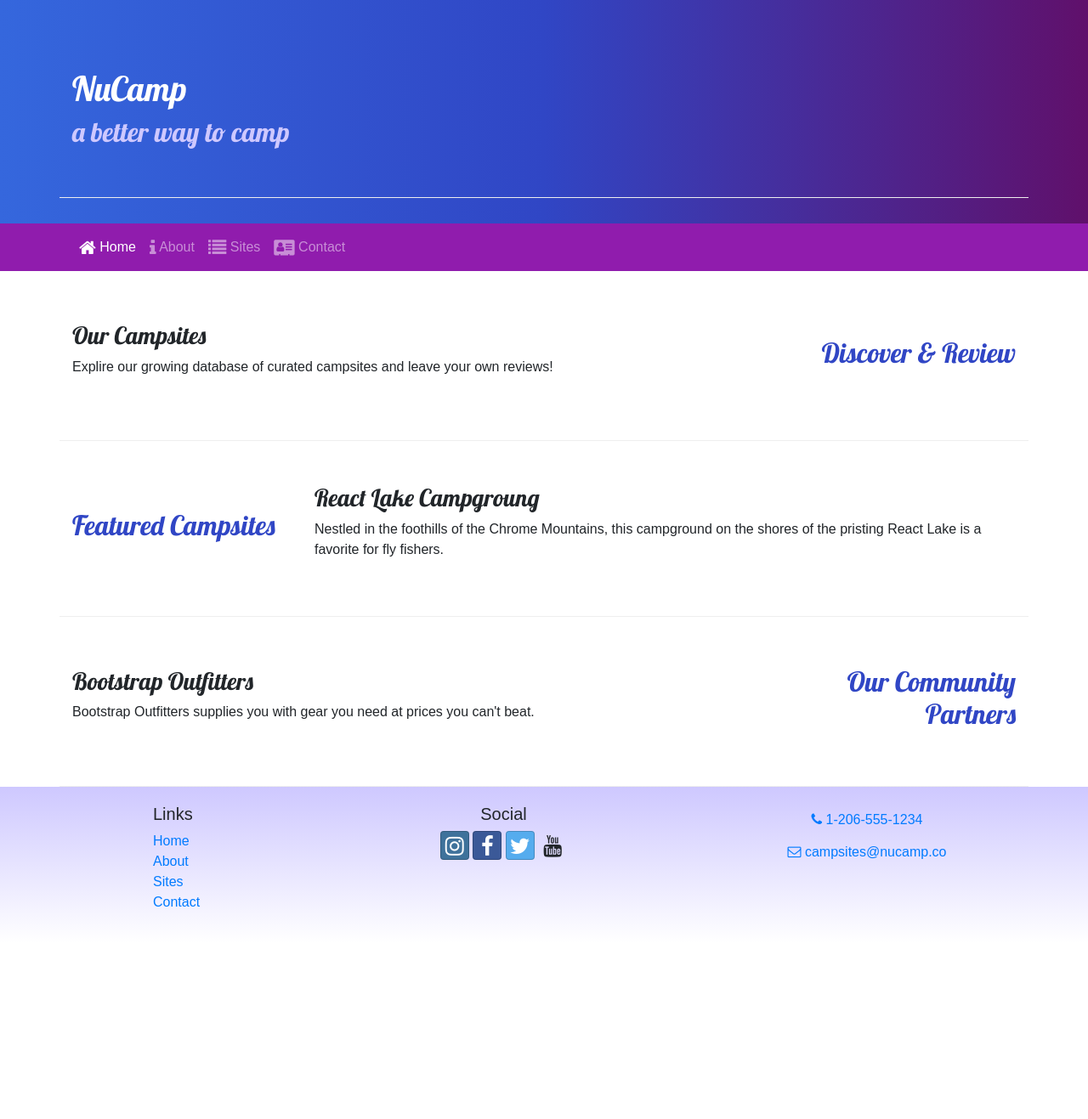
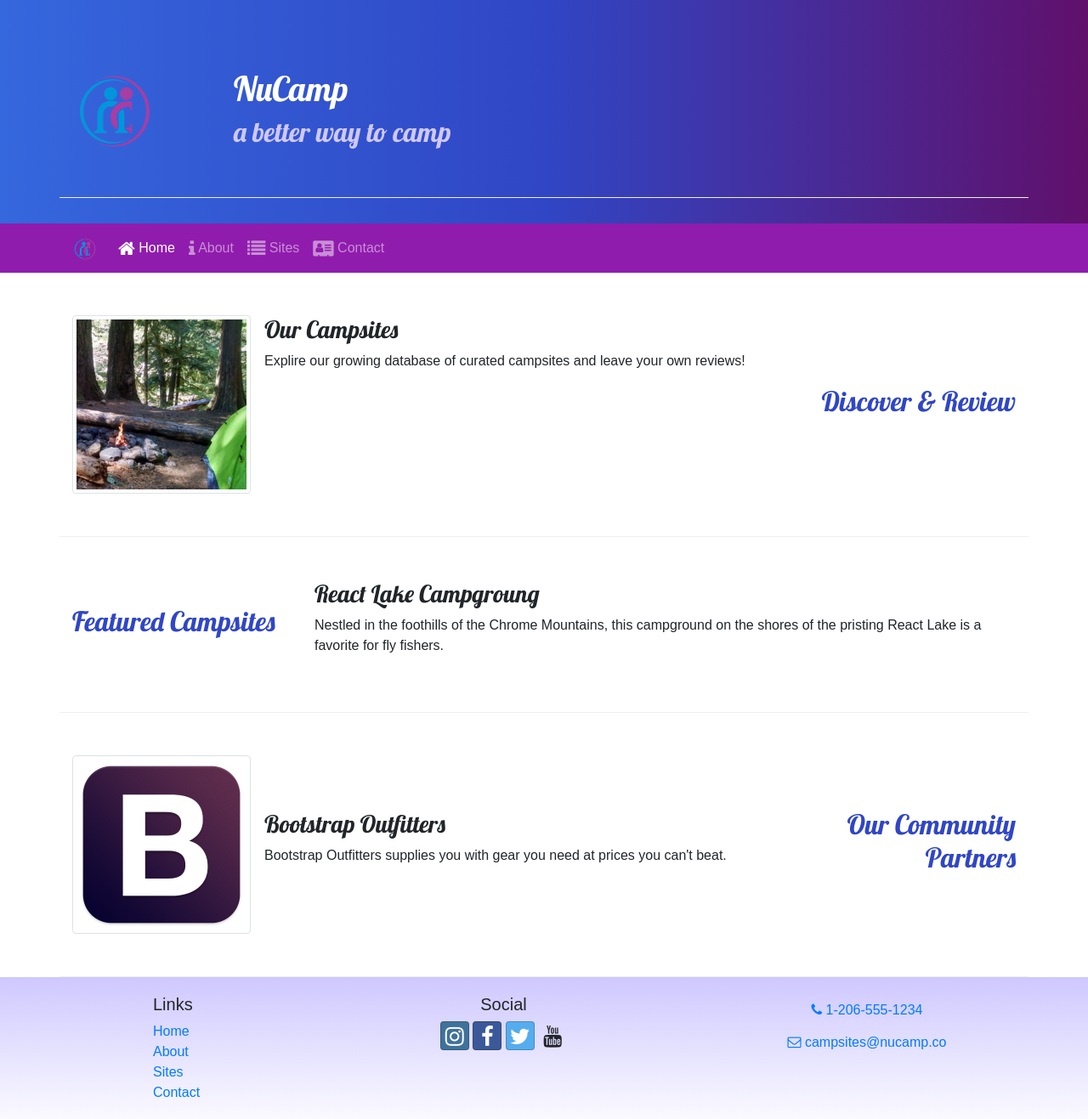
Before and after one commit to MediumJeff/BootstrapProjectSetup, a website: page index.html in a window 1280 px wide. Shown: the whole page at 85% size. Before the commit the page ends 1110 px from the top, so only its background shows below. Drawn offline with nearby package versions, Linux system fonts and the light colour scheme.

Commit message:
Added image and media content

```diff
--- a/index.html
+++ b/index.html
@@ -21,7 +21,10 @@
 
     <header class="jumbotron jumbotron-fluid">
         <div class="container">
-            <div class="row row-content align-items-center">
+            <div class="row row-content">
+                <div class="col-4 col-sm-3 col-md-2 align-self-center">
+                    <img src="img/logo.png" class="img-fluid" />
+                </div>
                 <div class="col">
                     <h1>NuCamp</h1>
                     <h2>a better way to camp</h2>
@@ -32,7 +35,8 @@
 
     <nav class="navbar navbar-expand-sm navbar-dark sticky-top">
         <div class="container">
-            <button class="navbar-toggler ml-auto" type="button" data-toggle="collapse" data-target="#nucampNavbar"><span class="navbar-toggler-icon"></span>
+            <a class="navbar-brand" href="#"><img src="img/logo.png" height="30" width="30" /></a>
+            <button class="navbar-toggler" type="button" data-toggle="collapse" data-target="#nucampNavbar"><span class="navbar-toggler-icon"></span>
             </button>
             <div class="collapse navbar-collapse" id="nucampNavbar">
                 <ul class="navbar-nav">
@@ -51,8 +55,13 @@
                 <h2 class="text-sm-right">Discover & Review</h2>
             </div>
             <div class="col">
+                <div class="media">
+                <img class="d-flex mr-3 img-thumbnail" src="img/breadcrumb-trail-thumb.jpg" alt="Breadcrumb Trail thumbnail"/>
+                <div class="media-body">
                 <h3>Our Campsites</h3>
                 <p>Explire our growing database of curated campsites and leave your own reviews!</p>
+                </div>
+            </div>
             </div>
         </div>
 
@@ -71,8 +80,13 @@
                 <h2 class="text-sm-right">Our Community Partners</h2>
                 </div>
                 <div class="col">
-                    <h3>Bootstrap Outfitters</h3>
-                    <p>Bootstrap Outfitters supplies you with gear you need at prices you can't beat.</p>
+                    <div class="media">
+                        <img class="d-flex mr-3 img-thumbnail" src="img/bootstrap-thumb.png" alt="Bootstrap Outfitters" />
+                        <div class="media-body align-self-center">
+                            <h3>Bootstrap Outfitters</h3>
+                            <p class="d-none d-sm-block">Bootstrap Outfitters supplies you with gear you need at prices you can't beat.</p>
+                        </div>
+                    </div>
                 </div>
             </div>
         </div>
```
Also changed, not shown: aboutus.html (+5 -1 lines), contactus.html (+5 -1 lines), img/bootstrap-thumb.png (added), img/breadcrumb-trail-thumb.jpg (added), img/breadcrumb-trail.jpg (added), img/chrome-river-thumb.jpg (added), img/chrome-river.jpg (added), img/logo.png (added), img/react-lake-thumb.jpg (added), img/react-lake.jpg (added).
